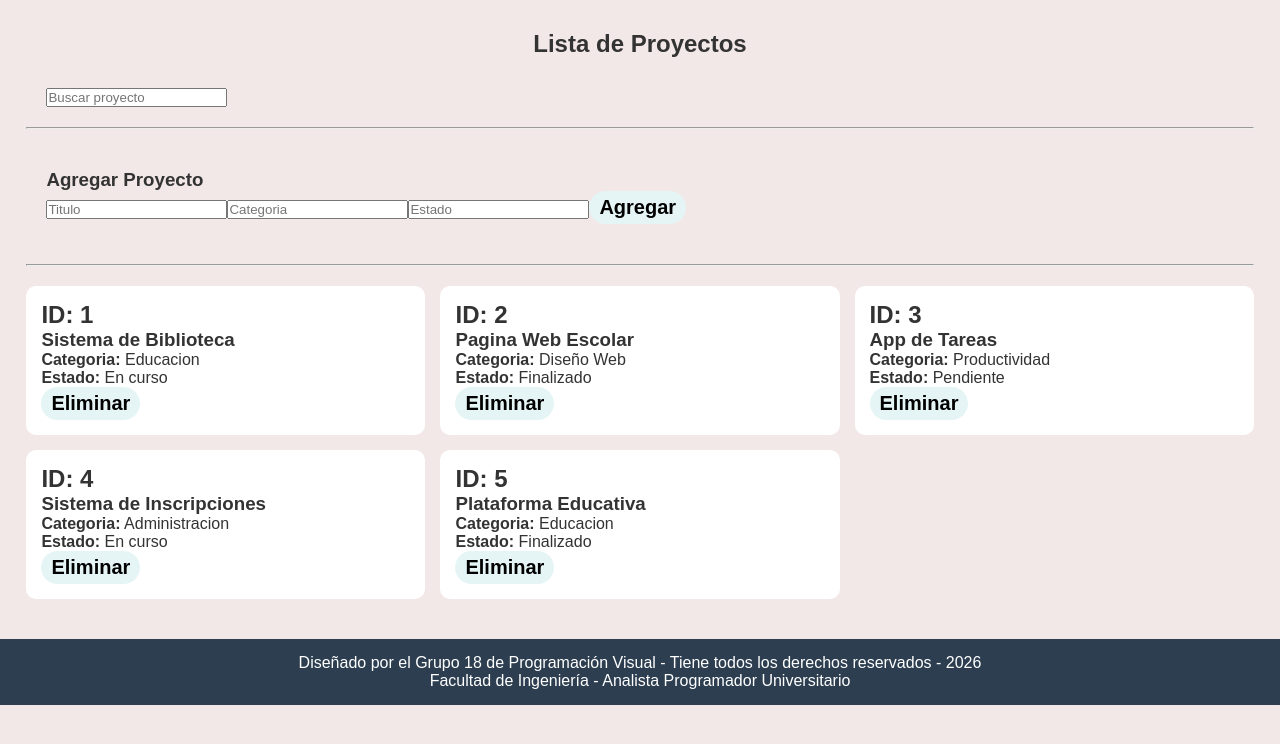
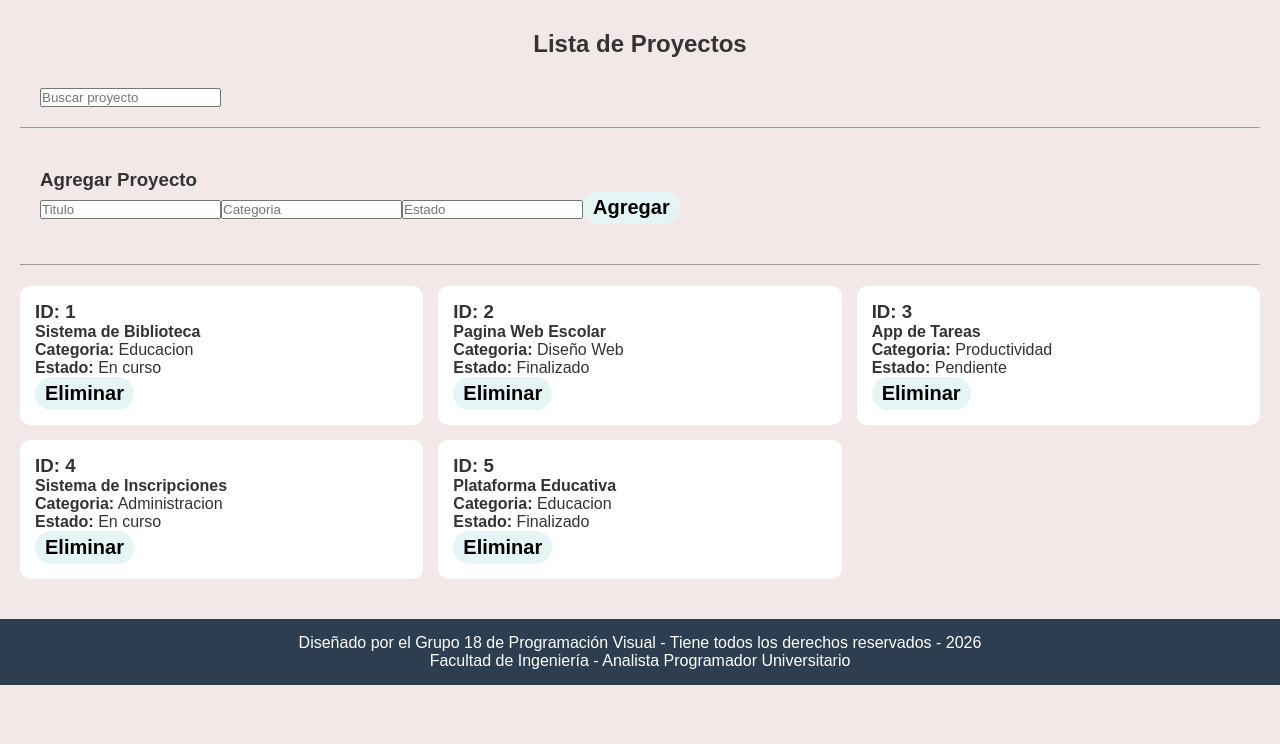
Before and after one commit to tatii0801/PV_TP3_Grupo18, a React (Vite) app: page / in a window 1280 px wide. Shown: the top 744 px of the page. Built offline with nearby package versions, Linux system fonts and the light colour scheme.

Commit message:
correcciones en App.jsx, LIstaProyectos.jsx styles.css realacionadas a el correcto uso de las etiquetas h

```diff
--- a/src/App.jsx
+++ b/src/App.jsx
@@ -1,10 +1,12 @@
 import ListaProyectos from "./components/ListaProyectos";
 import Footer from "./components/Footer";
+// import Header from "./components/Header";
 
 function App() {
 
     return (
         <>
+            {/* <Header/> */}
             <ListaProyectos />
             <Footer/>
         </>
--- a/src/components/ListaProyectos.jsx
+++ b/src/components/ListaProyectos.jsx
@@ -129,13 +129,13 @@ return (
                         key={proyecto.id}
                     >
 
-                        <h2>
+                        <h3>
                             ID: {proyecto.id}
-                        </h2>
+                        </h3>
 
-                        <h3>
+                        <h4>
                             {proyecto.titulo}
-                        </h3>
+                        </h4>
 
                         <p>
                             <strong>Categoria:</strong>
--- a/src/css/styles.css
+++ b/src/css/styles.css
@@ -24,7 +24,7 @@ body {
 }
 
 .contenedor {
-  width: 99%;
+  width: 100%;
   max-width: autopx;
   margin: auto;
   padding: 20px;
@@ -39,6 +39,11 @@ header {
   display: flex;
   justify-content: space-between;
   align-items: center;
+}
+#header-h2{
+  color: white;
+  display: flex;
+  padding: 20px;
 }
 
 nav a {
```
